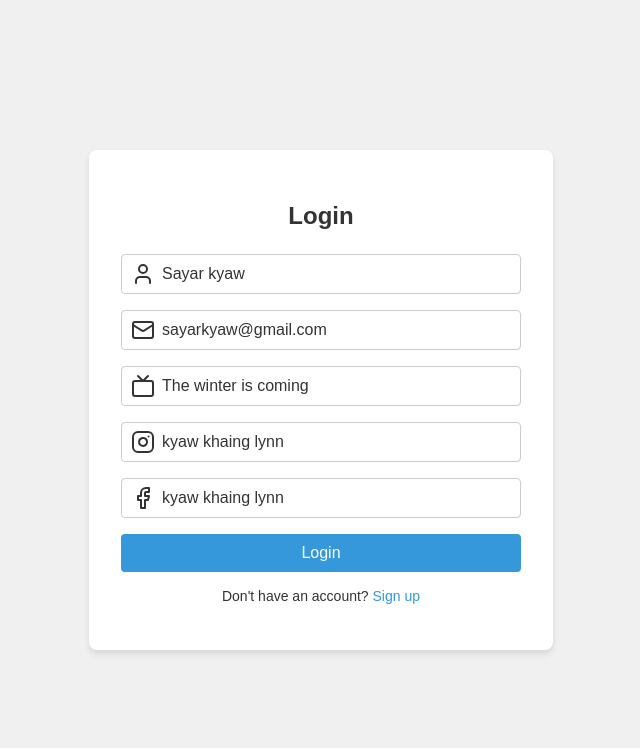
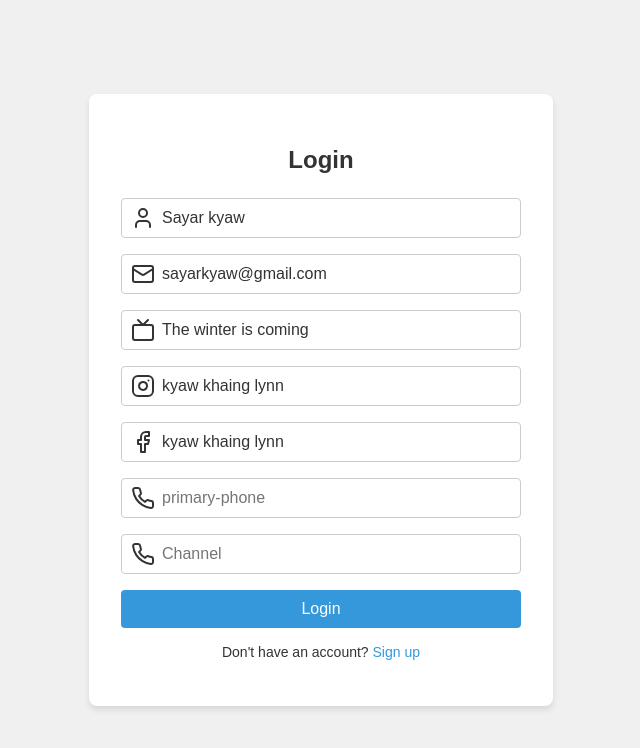
Before and after one commit to kyaw023/React-Hook-Form, a React (Vite) app: page / in a window 1280 px wide. Shown: the top 748 px of the page, without its empty margins (319-959 px from the left). Built offline with nearby package versions, Linux system fonts and the light colour scheme.

Commit message:
array value and validation errors

```diff
--- a/src/LoginForm.tsx
+++ b/src/LoginForm.tsx
@@ -1,5 +1,5 @@
 
-import {User, Mail, Tv, FacebookIcon, InstagramIcon} from 'lucide-react';
+import {User, Mail, Tv, FacebookIcon, InstagramIcon, PhoneIcon} from 'lucide-react';
 import  './LoginForm.css'
 import {useForm} from "react-hook-form";
 import React from "react";
@@ -13,6 +13,8 @@ interface FormValues{
         facebook : string,
         instagram : string
     }
+
+    phoneNumber : string[]
 }
 
 const LoginForm: React.FC = () => {
@@ -25,7 +27,8 @@ const LoginForm: React.FC = () => {
             social : {
                 facebook : "kyaw khaing lynn",
                 instagram : "kyaw khaing lynn"
-            }
+            },
+            phoneNumber : []
         }
     });
 
@@ -100,10 +103,10 @@ const LoginForm: React.FC = () => {
                             type="social.instagram"
                             id={"social.instagram"}
                             {...register("social.instagram")}
-                            placeholder="Email"
+                            placeholder="Instagram"
 
                         />
-                        <p>{errors.email?.message}</p>
+                        <p>{errors?.social?.instagram?.message}</p>
                     </div>
                     <div className="input-group">
                         <FacebookIcon className="icon"/>
@@ -118,7 +121,33 @@ const LoginForm: React.FC = () => {
                             })}
                             placeholder="Channel"
                         />
-                        <p>{errors.channel?.message}</p>
+                        <p>{errors?.social?.facebook?.message}</p>
+                    </div>
+                    <div className="input-group">
+                        <PhoneIcon className="icon"/>
+                        <input
+                            type="text"
+                            id={"primary-phone"}
+                            {...register("phoneNumber.0")}
+                            placeholder="primary-phone"
+
+                        />
+                        <p>{errors?.phoneNumber?.[0]?.message}</p>
+                    </div>
+                    <div className="input-group">
+                        <PhoneIcon className="icon"/>
+                        <input
+                            type="text"
+                            id={"secondary-phone"}
+                            {...register("phoneNumber.1", {
+                                required: {
+                                    value: true,
+                                    message: "secondary-phone is Required"
+                                }
+                            })}
+                            placeholder="Channel"
+                        />
+                        <p>{errors?.phoneNumber?.[1]?.message}</p>
                     </div>
                     <button type="submit">Login</button>
                 </form>
```
